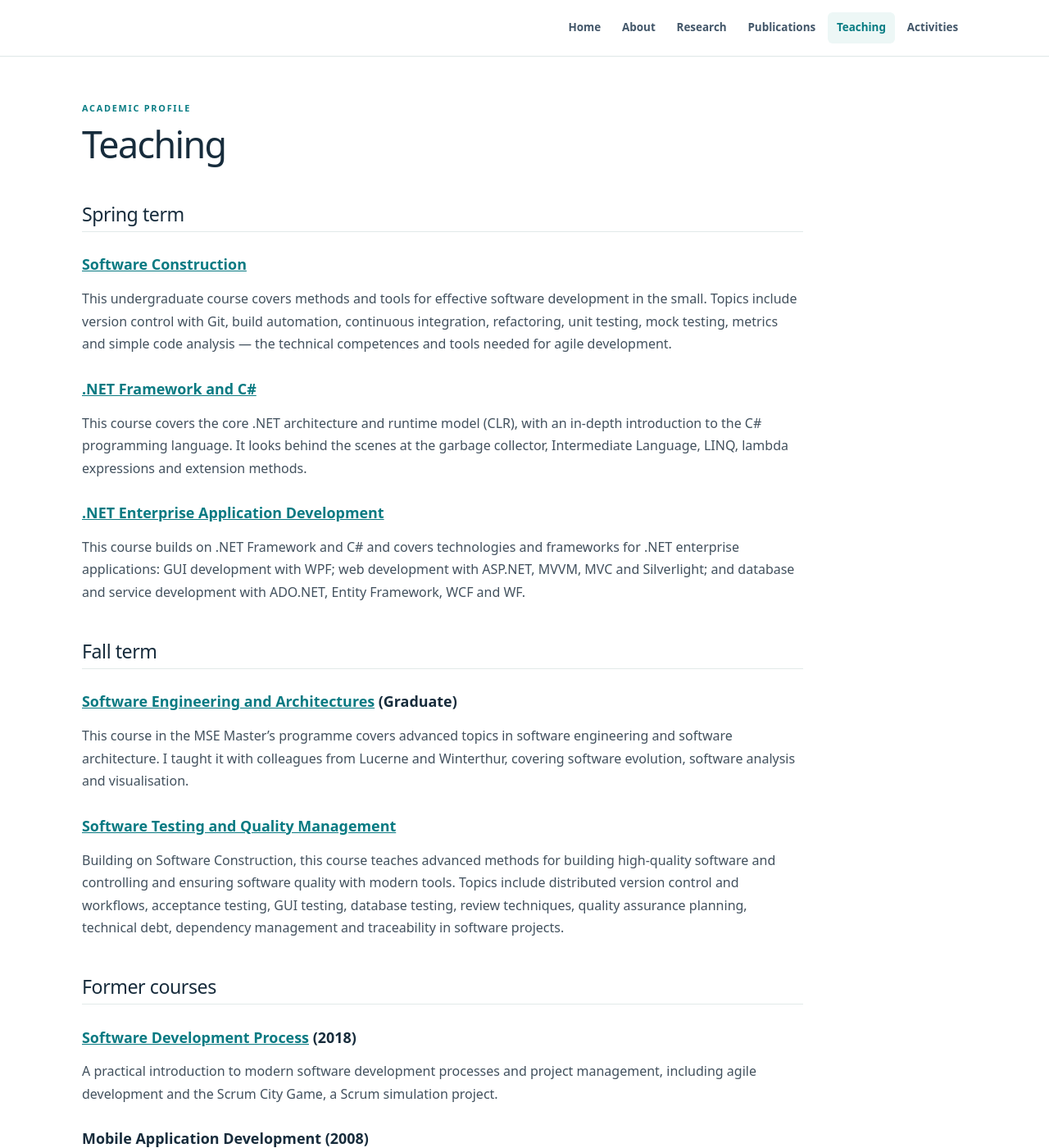
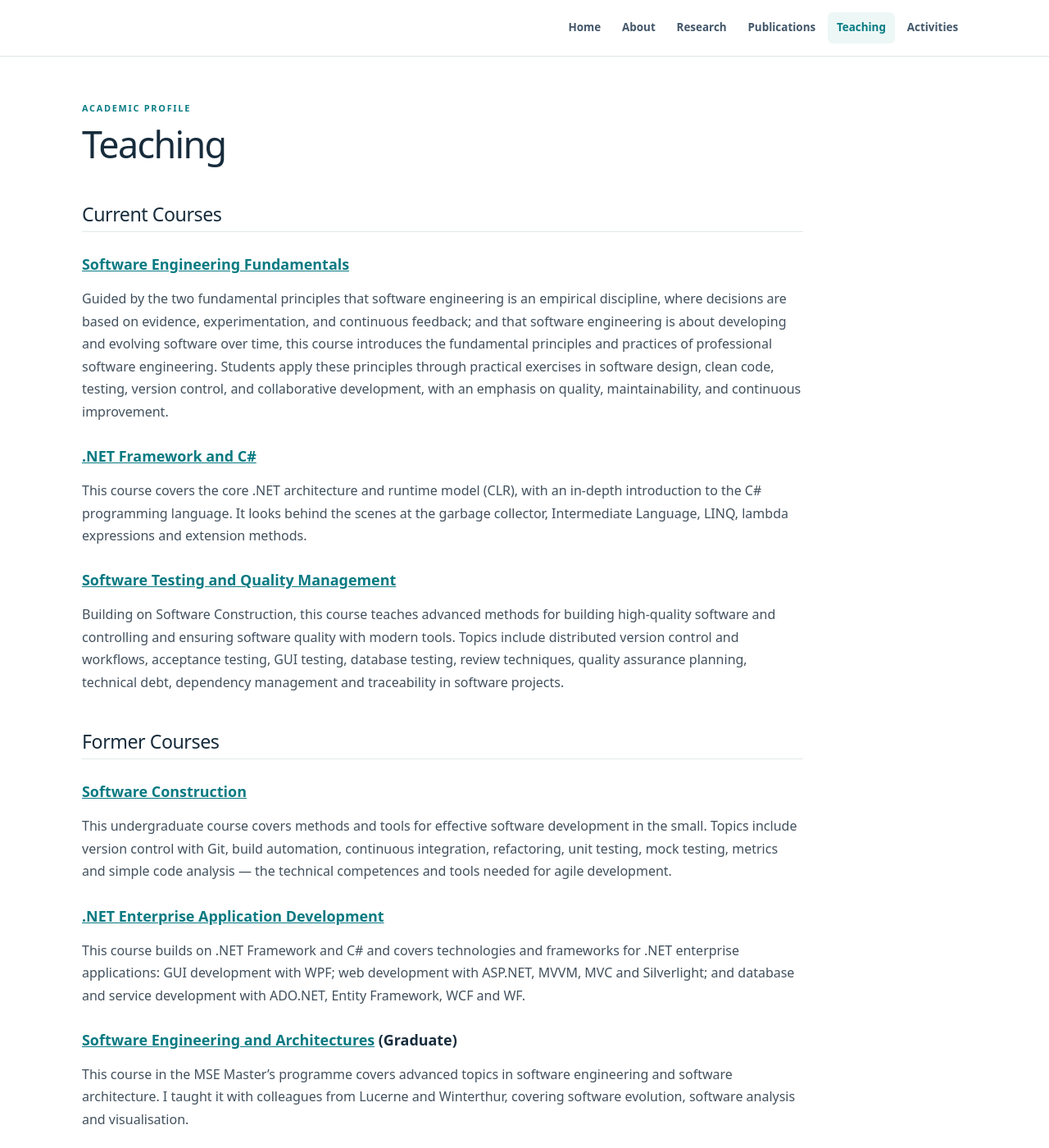
Before and after one commit to martinkropp/martinkropp.github.io, a Jekyll site: the page built from teaching.md, in a window 1280 px wide and 1400 px high. Shown: the whole window at 82% size. Built offline with Jekyll 4.4.1, drawn with Linux system fonts in a browser that asks for light colours.

Commit message:
add new swef course

```diff
--- a/teaching.md
+++ b/teaching.md
@@ -4,31 +4,33 @@ permalink: /teaching
 description: Software engineering courses taught by Martin Kropp at FHNW.
 ---
 
-## Spring term
+## Current Courses
+
+### [Software Engineering Fundamentals](https://swef1.pages.fhnw.ch/docs/swef-website/26HS/index.html)
+
+Guided by the two fundamental principles that software engineering is an empirical discipline, where decisions are based on evidence, experimentation, and continuous feedback; and that software engineering is about developing and evolving software over time, this course introduces the fundamental principles and practices of professional software engineering. Students apply these principles through practical exercises in software design, clean code, testing, version control, and collaborative development, with an emphasis on quality, maintainability, and continuous improvement.
+
+### [.NET Framework and C#](http://web.fhnw.ch/plattformen/dnfc)
+
+This course covers the core .NET architecture and runtime model (CLR), with an in-depth introduction to the C# programming language. It looks behind the scenes at the garbage collector, Intermediate Language, LINQ, lambda expressions and extension methods.
+
+### [Software Testing and Quality Management](http://web.fhnw.ch/plattformen/stqm/)
+
+Building on Software Construction, this course teaches advanced methods for building high-quality software and controlling and ensuring software quality with modern tools. Topics include distributed version control and workflows, acceptance testing, GUI testing, database testing, review techniques, quality assurance planning, technical debt, dependency management and traceability in software projects.
+
+## Former Courses
 
 ### [Software Construction](http://web.fhnw.ch/plattformen/swc)
 
 This undergraduate course covers methods and tools for effective software development in the small. Topics include version control with Git, build automation, continuous integration, refactoring, unit testing, mock testing, metrics and simple code analysis — the technical competences and tools needed for agile development.
 
-### [.NET Framework and C#](http://web.fhnw.ch/plattformen/dnfc)
-
-This course covers the core .NET architecture and runtime model (CLR), with an in-depth introduction to the C# programming language. It looks behind the scenes at the garbage collector, Intermediate Language, LINQ, lambda expressions and extension methods.
-
 ### [.NET Enterprise Application Development](http://web.fhnw.ch/plattformen/dnead)
 
 This course builds on .NET Framework and C# and covers technologies and frameworks for .NET enterprise applications: GUI development with WPF; web development with ASP.NET, MVVM, MVC and Silverlight; and database and service development with ADO.NET, Entity Framework, WCF and WF.
 
-## Fall term
-
 ### [Software Engineering and Architectures](http://moodle.msengineering.ch/course/view.php?id=37) (Graduate)
 
 This course in the MSE Master's programme covers advanced topics in software engineering and software architecture. I taught it with colleagues from Lucerne and Winterthur, covering software evolution, software analysis and visualisation.
-
-### [Software Testing and Quality Management](http://web.fhnw.ch/plattformen/stqm/)
-
-Building on Software Construction, this course teaches advanced methods for building high-quality software and controlling and ensuring software quality with modern tools. Topics include distributed version control and workflows, acceptance testing, GUI testing, database testing, review techniques, quality assurance planning, technical debt, dependency management and traceability in software projects.
-
-## Former courses
 
 ### [Software Development Process](http://web.fhnw.ch/plattformen/sepc) (2018)
 
```
